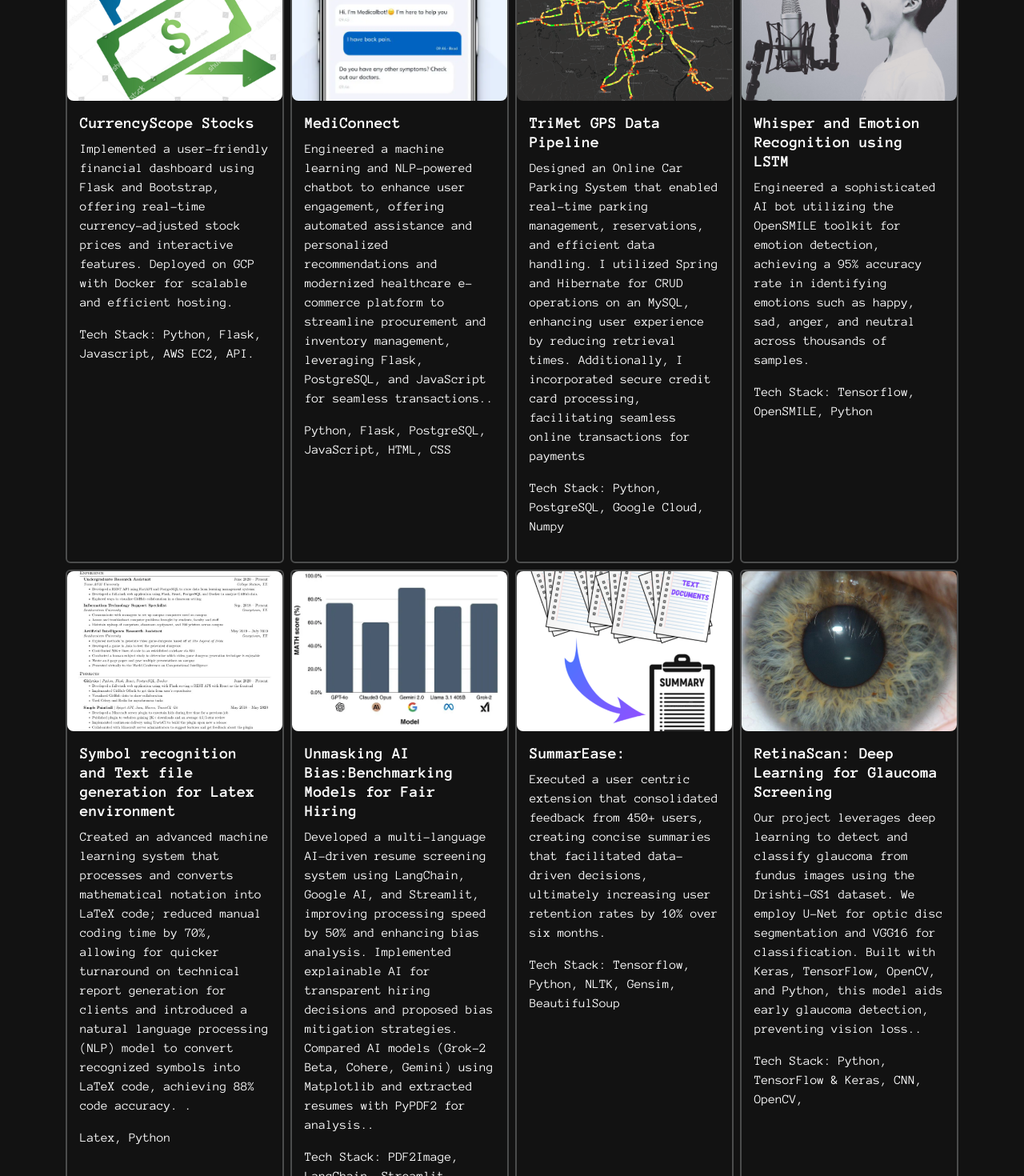
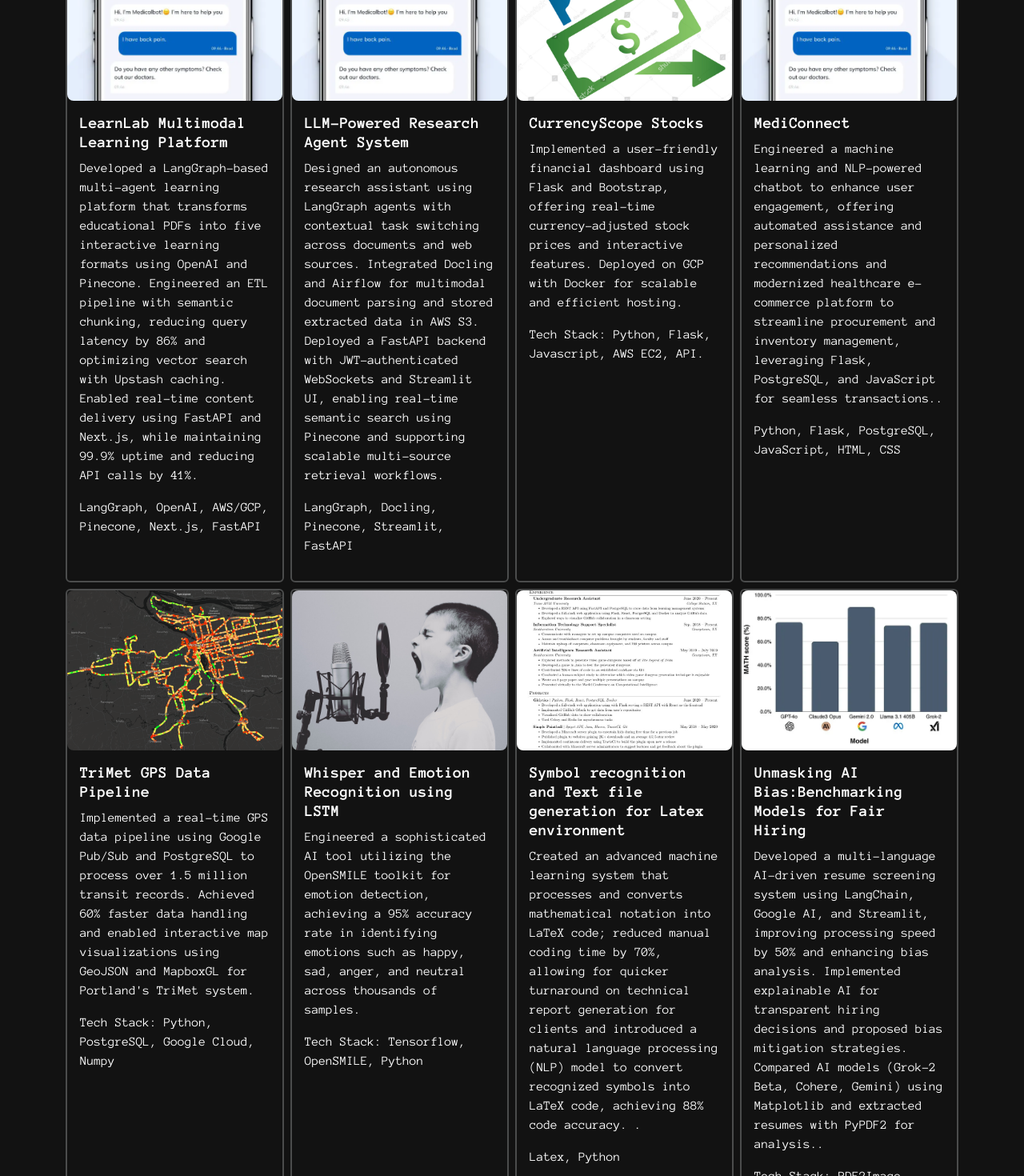
Before and after one commit to SrihariTadala/my-portfolio, a React (Create React App) app: page / in a window 1280 px wide. Shown: the part 2480-3950 px from the top of the page at 80% size. Built offline with nearby package versions, Linux system fonts and the light colour scheme.

Commit message:
Update Data.js

```diff
--- a/src/Data.js
+++ b/src/Data.js
@@ -24,6 +24,26 @@ const workExperience = [
 
 
 const projects = [
+
+
+		{
+		"img": require('./img/projects/NYCTaxi.jpg'),
+		"title": "LearnLab Multimodal Learning Platform",
+		"description": "Developed a LangGraph-based multi-agent learning platform that transforms educational PDFs into five interactive learning formats using OpenAI and Pinecone. Engineered an ETL pipeline with semantic chunking, reducing query latency by 86% and optimizing vector search with Upstash caching. Enabled real-time content delivery using FastAPI and Next.js, while maintaining 99.9% uptime and reducing API calls by 41%.",
+		"techstack": "LangGraph, OpenAI, AWS/GCP, Pinecone, Next.js, FastAPI",
+		"link": "https://github.com/SrihariTadala",
+		// "category": "HTML/CSS"
+	},
+
+		{
+		"img": require('./img/projects/NYCTaxi.jpg'),
+		"title": "LLM-Powered Research Agent System",
+		"description": "Designed an autonomous research assistant using LangGraph agents with contextual task switching across documents and web sources. Integrated Docling and Airflow for multimodal document parsing and stored extracted data in AWS S3. Deployed a FastAPI backend with JWT-authenticated WebSockets and Streamlit UI, enabling real-time semantic search using Pinecone and supporting scalable multi-source retrieval workflows.",
+		"techstack": "LangGraph, Docling, Pinecone, Streamlit, FastAPI",
+		"link": "https://github.com/SrihariTadala",
+		// "category": "HTML/CSS"
+	},
+
 	{
 		"img": require('./img/projects/MERN.jpg'),
 		"title": "CurrencyScope Stocks",
@@ -32,6 +52,8 @@ const projects = [
 		"link": "https://github.com/SrihariTadala/CurrencyScope-Stocks",
 		// "category": "HTML/CSS"
 	},
+
+
 	{
 		"img": require('./img/projects/NYCTaxi.jpg'),
 		"title": "MediConnect",
@@ -40,22 +62,25 @@ const projects = [
 		"link": "https://github.com/SrihariTadala",
 		// "category": "HTML/CSS"
 	},
+
 	{
 		"img": require('./img/projects/OnlineCar.jpg'),
 		"title": "TriMet GPS Data Pipeline",
-		"description": "Designed an Online Car Parking System that enabled real-time parking management, reservations, and efficient data handling. I utilized Spring and Hibernate for CRUD operations on an MySQL, enhancing user experience by reducing retrieval times. Additionally, I incorporated secure credit card processing, facilitating seamless online transactions for payments",
+		"description": "Implemented a real-time GPS data pipeline using Google Pub/Sub and PostgreSQL to process over 1.5 million transit records. Achieved 60% faster data handling and enabled interactive map visualizations using GeoJSON and MapboxGL for Portland's TriMet system.",
 		"techstack": "Tech Stack: Python, PostgreSQL, Google Cloud, Numpy",
 		"link": "https://github.com/SrihariTadala/TriMet-GPS-Data-Pipeline",
 		// "category": "HTML/CSS"
 	},
+
 	{
 		"img": require('./img/projects/MedECare.jpg'),
 		"title": "Whisper and Emotion Recognition using LSTM",
-		"description": "Engineered a sophisticated AI bot utilizing the OpenSMILE toolkit for emotion detection, achieving a 95\% accuracy rate in identifying emotions such as happy, sad, anger, and neutral across thousands of samples.",
+		"description": "Engineered a sophisticated AI tool utilizing the OpenSMILE toolkit for emotion detection, achieving a 95\% accuracy rate in identifying emotions such as happy, sad, anger, and neutral across thousands of samples.",
 		"techstack": "Tech Stack: Tensorflow, OpenSMILE, Python",
 		"link": "https://github.com/SrihariTadala/Whisper-and-Emotion-Recognition-using-LSTM",
 		// "category": "Python"
 	},
+
 	{
 		"img": require('./img/projects/todolist.jpg'),
 		"title": "Symbol recognition and Text file generation for Latex environment",
@@ -64,6 +89,7 @@ const projects = [
 		"link": "https://github.com/KarthikTadala",
 		// "category": "Python"
 	},
+
 	{
 		"img": require('./img/projects/browserext.jpg'),
 		"title": "Unmasking AI Bias:Benchmarking Models for Fair Hiring",
@@ -72,22 +98,11 @@ const projects = [
 		"link": "https://github.com/SrihariTadala/Unmasking-AI-Bias-Benchmarking-Models-for-Fair-Hiring",
 		// "category": "Python"
 	},
-	{
-		"img": require('./img/projects/Steg.jpg'),
-		"title": "SummarEase:",
-		"description": "Executed a user centric extension that consolidated feedback from 450+ users, creating concise summaries that facilitated data-driven decisions, ultimately increasing user retention rates by 10\% over six months.",
-		"techstack": "Tech Stack:  Tensorflow, Python, NLTK, Gensim, BeautifulSoup  ",
-		"link": "https://github.com/SrihariTadala/Text_Summarizer-",
-		// "category": "Python"
-	},
-	{
-		"img": require('./img/projects/SER.jpg'),
-		"title": "RetinaScan: Deep Learning for Glaucoma Screening",
-		"description": "Our project leverages deep learning to detect and classify glaucoma from fundus images using the Drishti-GS1 dataset. We employ U-Net for optic disc segmentation and VGG16 for classification. Built with Keras, TensorFlow, OpenCV, and Python, this model aids early glaucoma detection, preventing vision loss..",
-		"techstack": "Tech Stack: Python, TensorFlow & Keras, CNN, OpenCV,   ",
-		"link": "https://github.com/SrihariTadala/Glaucoma-Detection-and-Classification",
-		// "category": "Python"
-	},
+
+
+
+
+
 	// {
 	// 	"img": "",
 	// 	"title": "Formula 1 Dashboard",
```
